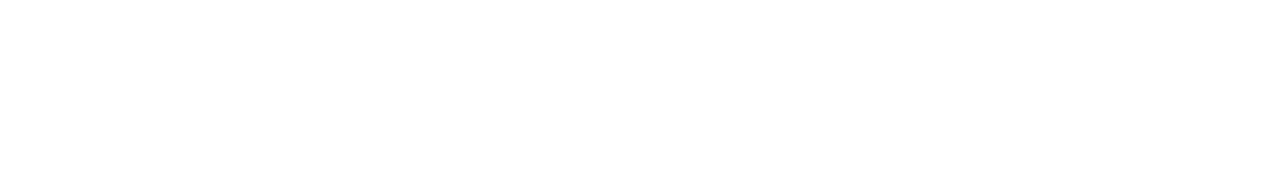
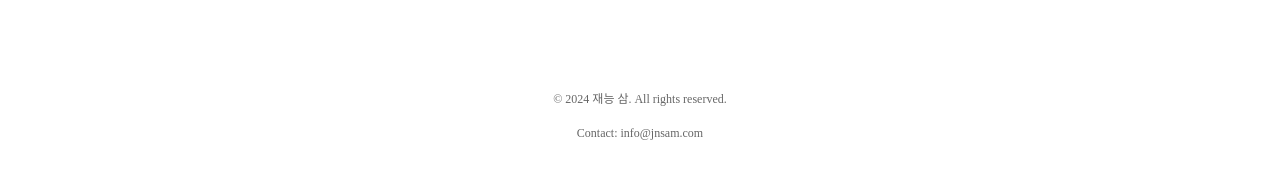
Before and after one commit to sanppi/talent_market, a React (Create React App) app in the folder client/: page /chatRoom/1 in a window 1280 px wide. Shown: the part 777-952 px from the top of the page. Before the commit the page ends 800 px from the top, so only its background shows below. Built offline with nearby package versions, Linux system fonts and the light colour scheme; no server answers; a web font is replaced by a local one.

Commit message:
Add: Footer

```diff
--- a/client/src/components/pages/ChatRoom.js
+++ b/client/src/components/pages/ChatRoom.js
@@ -7,6 +7,7 @@
 import Notice from './Notice';
 import Confirmed from './Confirmed';
 import io from 'socket.io-client';
+import Footer from '../pages/Footer';
 
 const socket = io.connect(process.env.REACT_APP_DB_HOST, {
   autoConnect: false,
@@ -584,6 +585,7 @@
           </div> */}
         </div>
       </div>
+      <Footer />
     </>
   );
 }
```
